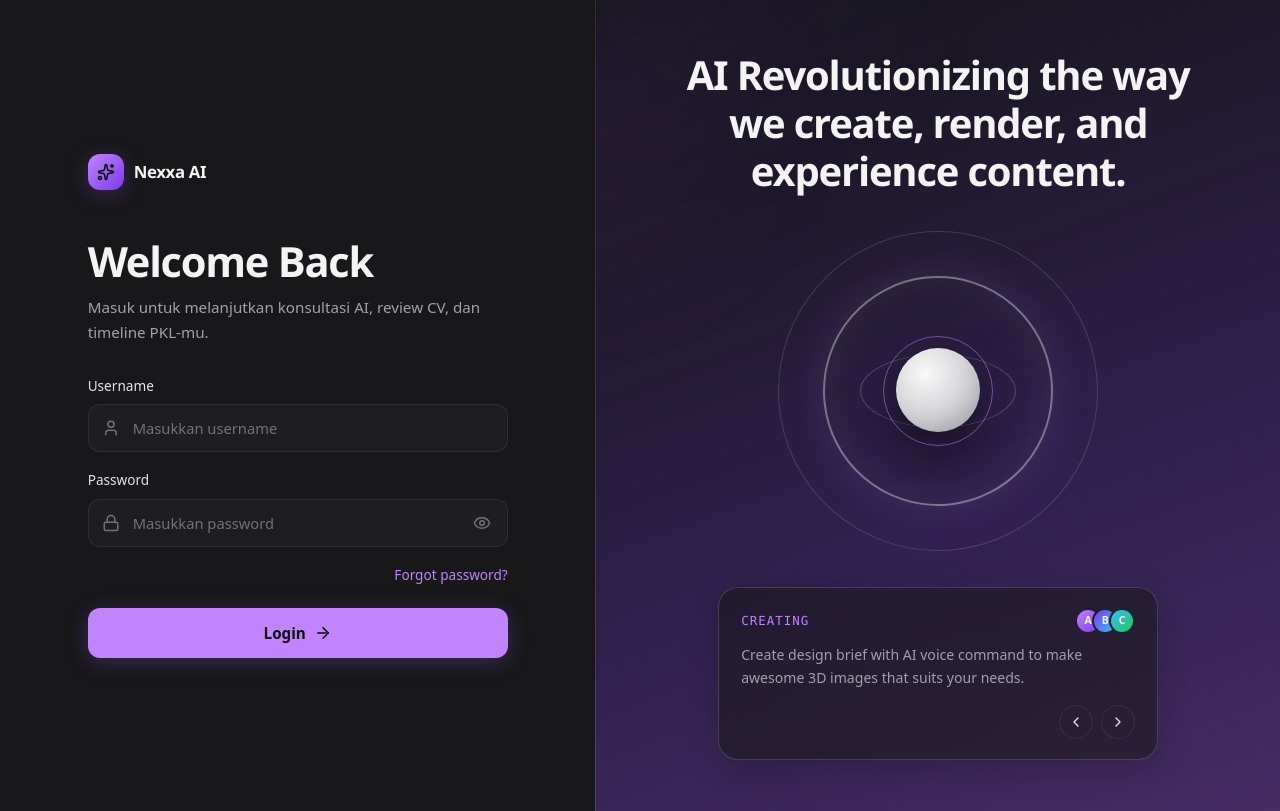
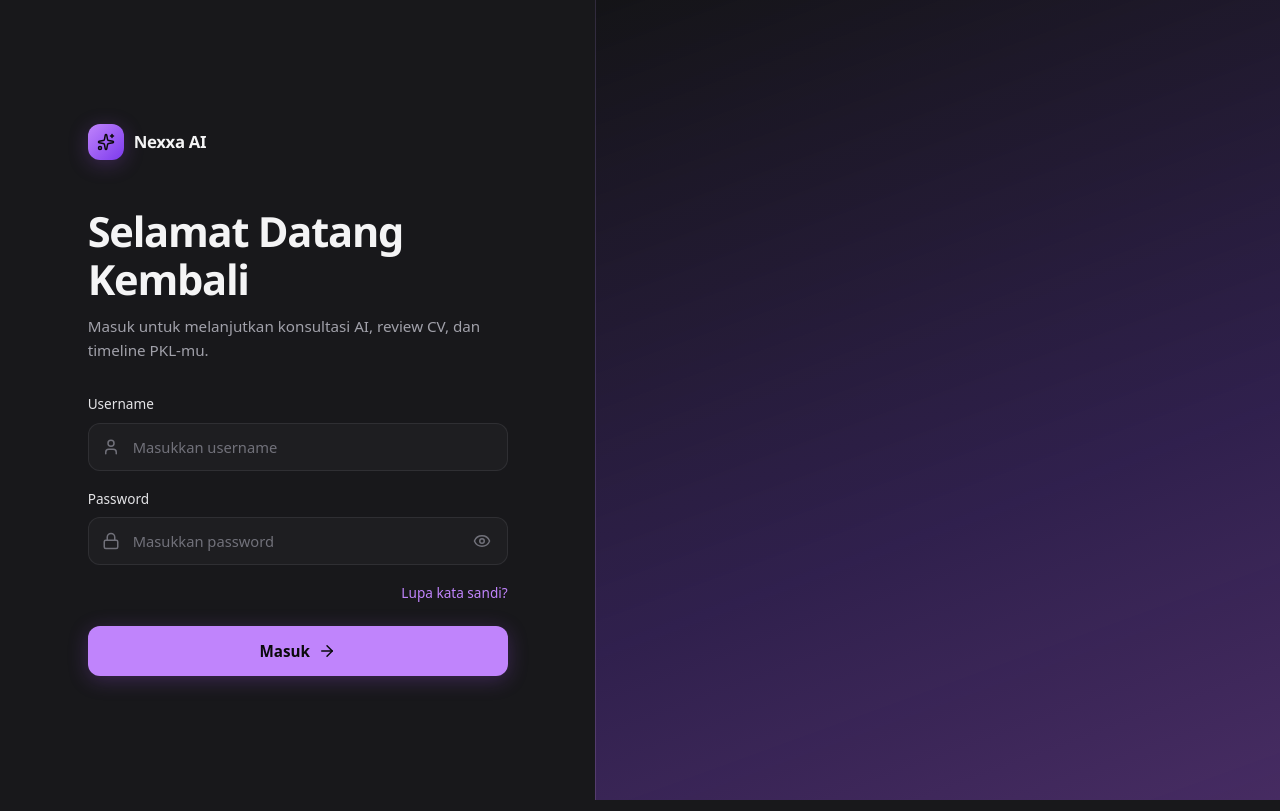
Before and after one commit to aussenseiter-Vs/JHIC-FE-User, a React (Vite) app: page /login in a window 1280 px wide. Built offline with nearby package versions, Linux system fonts and the light colour scheme; a web font is replaced by a local one.

Commit message:
feat: enhance BottomBar and Sidebar components with primary variant and route updates; refactor ShowcasePanel for simplified rendering

```diff
--- a/src/components/sidebar/Sidebar.tsx
+++ b/src/components/sidebar/Sidebar.tsx
@@ -39,7 +39,7 @@ const navIconMap: Record<string, typeof Search> = {
 
 const navRouteMap: Record<string, string> = {
   Cari: "/search",
-  Konsultasi: "/",
+  Konsultasi: "/home",
 };
 
 const alatIconMap: Record<string, typeof Search> = {
@@ -127,7 +127,7 @@ function Sidebar({ collapsed, mobileOpen, onToggle, onResetChat, onMobileClose,
             className="new-chat-btn"
             whileHover="hover"
             whileTap={{ scale: 0.98 }}
-            onClick={() => { onResetChat(); navigate("/"); onMobileClose(); }}
+            onClick={() => { onResetChat(); navigate("/home"); onMobileClose(); }}
           >
             <motion.span
               style={{ display: "inline-flex" }}
--- a/src/core/layout.tsx
+++ b/src/core/layout.tsx
@@ -1,5 +1,5 @@
 import { useState, useCallback, useEffect } from "react";
-import { Outlet } from "react-router-dom";
+import { Outlet, useNavigate } from "react-router-dom";
 import Sidebar from "../components/sidebar/Sidebar";
 import BottomBar from "../components/bottombar/BottomBar";
 import SettingsModal from "../components/settings/SettingsModal";
@@ -20,6 +20,7 @@ function Layout() {
   const [resetKey, setResetKey] = useState(0);
   const [settingsOpen, setSettingsOpen] = useState(false);
   const [font, setFont] = useState<Font>("sans-serif");
+  const navigate = useNavigate();
 
   useEffect(() => {
     const mq = window.matchMedia("(max-width: 768px)");
@@ -62,6 +63,12 @@ function Layout() {
     setFont(f);
   }, []);
 
+  const handleLogout = useCallback(() => {
+    setSettingsOpen(false);
+    setResetKey((k) => k + 1);
+    navigate("/login");
+  }, [navigate]);
+
   return (
     <div className="app-layout">
       <Sidebar
@@ -82,6 +89,7 @@ function Layout() {
       <SettingsModal
         open={settingsOpen}
         onClose={handleCloseSettings}
+        onLogout={handleLogout}
         font={font}
         onFontChange={handleFontChange}
       />
--- a/src/modules/login/components/ShowcasePanel.tsx
+++ b/src/modules/login/components/ShowcasePanel.tsx
@@ -1,84 +1,14 @@
-import { motion, useReducedMotion } from "framer-motion";
-import { ChevronLeft, ChevronRight } from "lucide-react";
+import { motion } from "framer-motion";
 
-interface ShowcasePanelProps {
-  headline: string;
-  label: string;
-  description: string;
-  avatarNames: string[];
-}
-
-function ShowcasePanel({ headline, label, description, avatarNames }: ShowcasePanelProps) {
-  const prefersReducedMotion = useReducedMotion();
-
+function ShowcasePanel() {
   return (
     <motion.section
       className="showcase-panel"
+      aria-hidden="true"
       initial={{ opacity: 0, x: 24 }}
       animate={{ opacity: 1, x: 0 }}
       transition={{ duration: 0.5, ease: "easeOut", delay: 0.1 }}
-    >
-      <div className="showcase-glow" aria-hidden="true" />
-      <div className="showcase-content">
-        <h2 className="showcase-headline">{headline}</h2>
-
-        <div className="showcase-art" aria-hidden="true">
-          <motion.div
-            className="art-orbit"
-            animate={prefersReducedMotion ? undefined : { rotate: 360 }}
-            transition={{ duration: 48, repeat: Infinity, ease: "linear" }}
-          />
-          <motion.div
-            className="art-ring art-ring--large"
-            animate={prefersReducedMotion ? undefined : { rotate: -180 }}
-            transition={{ duration: 36, repeat: Infinity, ease: "linear" }}
-          />
-          <div className="art-ring art-ring--tilt" />
-          <motion.div
-            className="art-core"
-            animate={prefersReducedMotion ? undefined : { y: [0, -16, 0] }}
-            transition={{ duration: 6, repeat: Infinity, ease: "easeInOut" }}
-          />
-          <div className="art-ring art-ring--accent" />
-        </div>
-
-        <div className="showcase-card">
-          <div className="showcase-card-top">
-            <span className="showcase-label">{label}</span>
-            <div className="showcase-avatars" aria-hidden="true">
-              {avatarNames.map((name) => (
-                <span key={name} className="showcase-avatar">
-                  {name.charAt(0)}
-                </span>
-              ))}
-            </div>
-          </div>
-          <p className="showcase-desc">{description}</p>
-          <div className="showcase-nav">
-            <motion.button
-              type="button"
-              className="showcase-nav-btn"
-              aria-label="Sebelumnya"
-              whileHover={{ scale: 1.1 }}
-              whileTap={{ scale: 0.9 }}
-              transition={{ duration: 0.15 }}
-            >
-              <ChevronLeft size={16} />
-            </motion.button>
-            <motion.button
-              type="button"
-              className="showcase-nav-btn"
-              aria-label="Berikutnya"
-              whileHover={{ scale: 1.1 }}
-              whileTap={{ scale: 0.9 }}
-              transition={{ duration: 0.15 }}
-            >
-              <ChevronRight size={16} />
-            </motion.button>
-          </div>
-        </div>
-      </div>
-    </motion.section>
+    />
   );
 }
 
--- a/src/modules/login/css/login.css
+++ b/src/modules/login/css/login.css
@@ -4,52 +4,6 @@
   display: flex;
   flex-direction: column;
   background: var(--bg-page);
-}
-
-/* ── Browser Mockup Bar ── */
-.browser-bar {
-  display: flex;
-  align-items: center;
-  gap: 16px;
-  padding: 10px 16px;
-  background: var(--bg-elevated);
-  border-bottom: 1px solid var(--border-default);
-  flex-shrink: 0;
-
-  &-dots {
-    display: flex;
-    gap: 8px;
-  }
-
-  &-dot {
-    width: 11px;
-    height: 11px;
-    border-radius: 50%;
-
-    &--red { background: var(--clr-red); }
-    &--yellow { background: var(--clr-yellow); }
-    &--green { background: var(--clr-green); }
-  }
-
-  &-address {
-    flex: 1;
-    max-width: 520px;
-    margin: 0 auto;
-    display: flex;
-    align-items: center;
-    justify-content: center;
-    gap: 8px;
-    padding: 6px 14px;
-    background: rgba(255, 255, 255, 0.04);
-    border: 1px solid var(--border-default);
-    border-radius: 999px;
-    font-family: var(--font-mono);
-    font-size: 12px;
-    color: var(--text-muted);
-    white-space: nowrap;
-    overflow: hidden;
-    text-overflow: ellipsis;
-  }
 }
 
 /* ── Split Grid ── */
@@ -263,8 +217,6 @@
 .showcase-panel {
   position: relative;
   overflow: hidden;
-  display: flex;
-  padding: clamp(32px, 4vw, 64px);
   background: linear-gradient(
     160deg,
     #141417 0%,
@@ -272,203 +224,6 @@
     rgba(168, 85, 247, 0.32) 100%
   );
   border-left: 1px solid var(--border-default);
-}
-
-.showcase-glow {
-  position: absolute;
-  pointer-events: none;
-
-  &::before,
-  &::after {
-    content: "";
-    position: absolute;
-    border-radius: 50%;
-    filter: blur(80px);
-  }
-
-  &::before {
-    width: 420px;
-    height: 300px;
-    top: -80px;
-    right: -120px;
-    background: radial-gradient(ellipse at center, rgba(168, 85, 247, 0.18), transparent 65%);
-  }
-
-  &::after {
-    width: 360px;
-    height: 280px;
-    bottom: -60px;
-    left: -100px;
-    background: radial-gradient(ellipse at center, rgba(124, 58, 237, 0.16), transparent 65%);
-  }
-}
-
-.showcase-content {
-  position: relative;
-  z-index: 1;
-  flex: 1;
-  display: flex;
-  flex-direction: column;
-  align-items: center;
-  justify-content: center;
-  gap: 24px;
-}
-
-.showcase-headline {
-  max-width: 560px;
-  margin: 0;
-  text-align: center;
-  font-family: var(--font-display);
-  font-size: clamp(1.7rem, 3.2vw, 2.5rem);
-  font-weight: 600;
-  color: var(--text-primary);
-  letter-spacing: -0.03em;
-  line-height: 1.2;
-}
-
-/* ── 3D Abstract Art (CSS) ── */
-.showcase-art {
-  position: relative;
-  width: 320px;
-  height: 320px;
-  margin: 12px 0;
-}
-
-.art-orbit {
-  position: absolute;
-  inset: 0;
-  border: 1.5px solid rgba(244, 244, 245, 0.14);
-  border-radius: 50%;
-}
-
-.art-ring {
-  position: absolute;
-  border-radius: 50%;
-
-  &--large {
-    top: 45px;
-    left: 45px;
-    width: 230px;
-    height: 230px;
-    border: 2px solid rgba(244, 244, 245, 0.4);
-    box-shadow:
-      inset 0 0 40px rgba(244, 244, 245, 0.06),
-      0 0 40px rgba(192, 132, 252, 0.14);
-  }
-
-  &--tilt {
-    top: 82px;
-    left: 82px;
-    width: 156px;
-    height: 156px;
-    border: 1.5px solid rgba(244, 244, 245, 0.28);
-    transform: rotateX(62deg) rotateZ(40deg);
-  }
-
-  &--accent {
-    top: 105px;
-    left: 105px;
-    width: 110px;
-    height: 110px;
-    border: 1px solid rgba(192, 132, 252, 0.5);
-  }
-}
-
-.art-core {
-  position: absolute;
-  top: 118px;
-  left: 118px;
-  width: 84px;
-  height: 84px;
-  border-radius: 50%;
-  background: radial-gradient(circle at 35% 30%, #fafafa, #d4d4d8 50%, #8f8f98);
-  box-shadow: 0 24px 48px rgba(0, 0, 0, 0.45);
-}
-
-/* ── Glass Card ── */
-.showcase-card {
-  width: min(100%, 440px);
-  padding: 20px 22px;
-  background: rgba(24, 24, 27, 0.55);
-  border: 1px solid var(--border-subtle);
-  border-radius: 20px;
-  backdrop-filter: blur(20px);
-  -webkit-backdrop-filter: blur(20px);
-  box-shadow: var(--shadow-card);
-}
-
-.showcase-card-top {
-  display: flex;
-  align-items: center;
-  justify-content: space-between;
-  gap: 12px;
-  margin-bottom: 10px;
-}
-
-.showcase-label {
-  font-family: var(--font-mono);
-  font-size: 0.78rem;
-  letter-spacing: 0.08em;
-  text-transform: uppercase;
-  color: var(--clr-purple);
-}
-
-.showcase-avatars {
-  display: flex;
-}
-
-.showcase-avatar {
-  display: flex;
-  align-items: center;
-  justify-content: center;
-  width: 26px;
-  height: 26px;
-  border-radius: 50%;
-  border: 2px solid rgba(24, 24, 27, 0.9);
-  font-size: 0.65rem;
-  font-weight: 600;
-  color: var(--text-primary);
-
-  & + & {
-    margin-left: -9px;
-  }
-
-  &:nth-child(1) { background: linear-gradient(135deg, var(--clr-purple), var(--clr-violet-deep)); }
-  &:nth-child(2) { background: linear-gradient(135deg, var(--clr-violet-deep), var(--clr-blue)); }
-  &:nth-child(3) { background: linear-gradient(135deg, var(--clr-blue), var(--clr-green)); }
-}
-
-.showcase-desc {
-  font-size: 0.88rem;
-  line-height: 1.6;
-  color: var(--text-muted);
-  margin-bottom: 16px;
-}
-
-.showcase-nav {
-  display: flex;
-  justify-content: flex-end;
-  gap: 8px;
-}
-
-.showcase-nav-btn {
-  display: flex;
-  align-items: center;
-  justify-content: center;
-  width: 34px;
-  height: 34px;
-  border: 1px solid var(--border-default);
-  border-radius: 50%;
-  background: transparent;
-  color: var(--text-secondary);
-  cursor: pointer;
-  transition: border-color 0.15s ease, color 0.15s ease, background 0.15s ease;
-
-  &:hover {
-    border-color: var(--clr-purple);
-    color: var(--text-primary);
-    background: rgba(192, 132, 252, 0.1);
-  }
 }
 
 /* ── Responsive ── */
@@ -499,14 +254,6 @@
 }
 
 @media (max-width: 480px) {
-  .browser-dots {
-    display: none;
-  }
-
-  .browser-bar {
-    padding: 8px 12px;
-  }
-
   .login-panel {
     padding: 24px 16px;
   }
--- a/src/modules/login/login.json
+++ b/src/modules/login/login.json
@@ -1,14 +1,14 @@
 {
   "appName": "Nexxa AI",
   "urlBar": "https://nexxa.ai",
-  "headline": "Welcome Back",
+  "headline": "Selamat Datang Kembali",
   "subText": "Masuk untuk melanjutkan konsultasi AI, review CV, dan timeline PKL-mu.",
   "usernameLabel": "Username",
   "usernamePlaceholder": "Masukkan username",
   "passwordLabel": "Password",
   "passwordPlaceholder": "Masukkan password",
-  "forgotLabel": "Forgot password?",
-  "submitLabel": "Login",
+  "forgotLabel": "Lupa kata sandi?",
+  "submitLabel": "Masuk",
   "errorRequiredUsername": "Username wajib diisi.",
   "errorRequiredPassword": "Password wajib diisi.",
   "showcaseNames": ["Amelia", "Bima", "Citra"],
--- a/src/modules/login/login.tsx
+++ b/src/modules/login/login.tsx
@@ -46,12 +46,7 @@ function Login() {
           </div>
         </motion.section>
 
-        <ShowcasePanel
-          headline={data.showcaseHeadline}
-          label={data.showcaseLabel}
-          description={data.showcaseDescription}
-          avatarNames={data.showcaseNames}
-        />
+        <ShowcasePanel />
       </div>
     </div>
   );
```
Also changed, not shown: src/components/bottombar/BottomBar.tsx (+19 -33 lines), src/components/bottombar/bottombar.css (+24 -16 lines).
